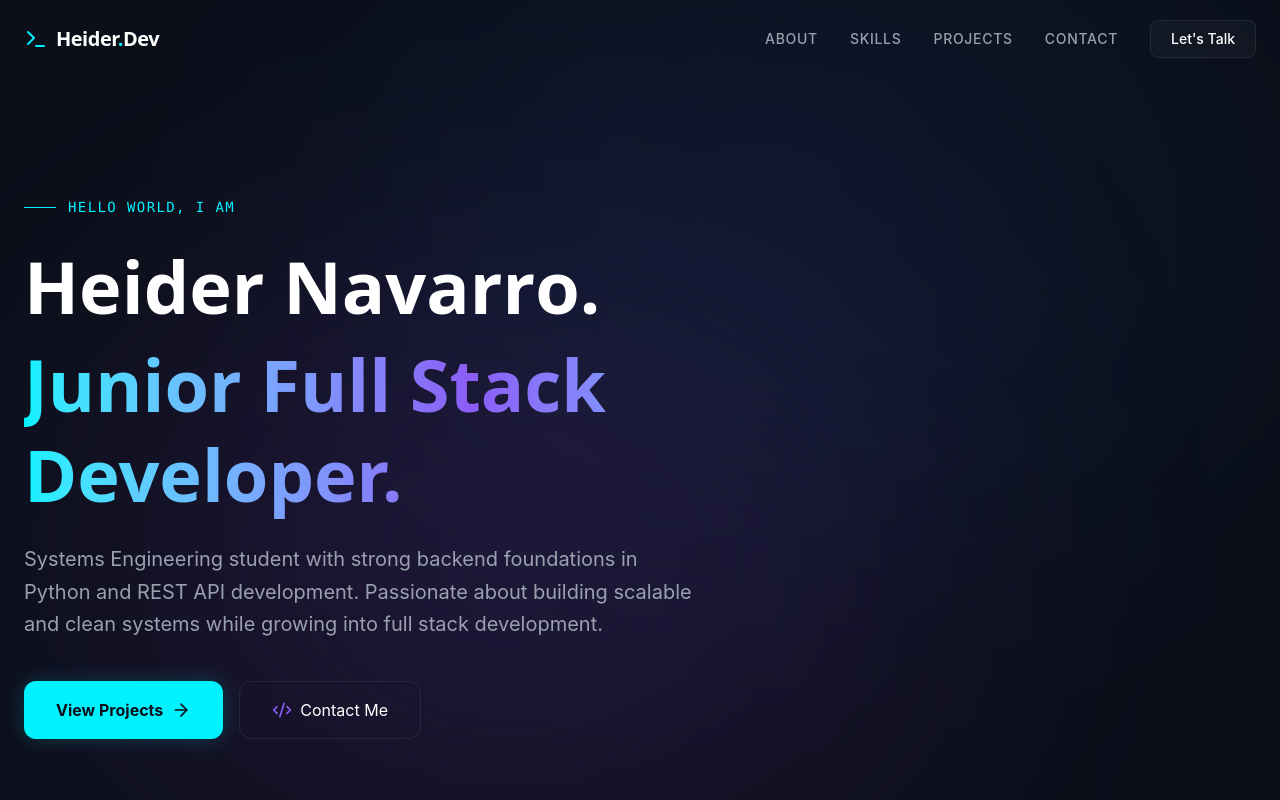
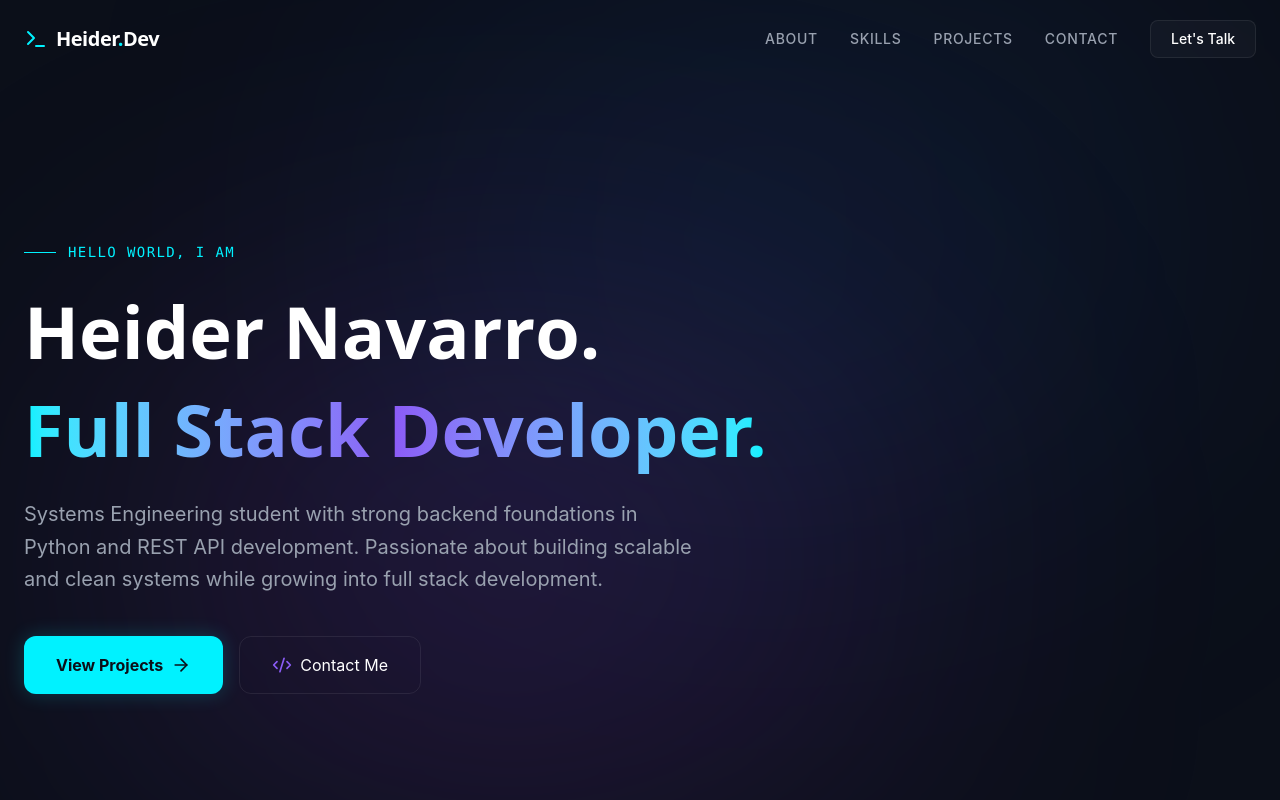
Before and after one commit to heider88/mi-portafolio, a React (Vite) app: page / in a window 1280 px wide. Shown: the top 800 px of the page. Built offline with nearby package versions, Linux system fonts and the light colour scheme.

Commit message:
correcion de estilo

```diff
--- a/src/components/Hero.jsx
+++ b/src/components/Hero.jsx
@@ -46,7 +46,7 @@ const Hero = () => {
                             </motion.span>
                         ))}
                     </motion.span>
-                    <span className="text-gradient">Junior Full Stack Developer.</span>
+                    <span className="text-gradient">Full Stack Developer.</span>
                 </h1>
 
                 <p className="text-gray-400 text-lg md:text-xl max-w-2xl leading-relaxed mb-10">
```
Also changed, not shown: 1 other file (tests, documents, lock files or other folders).
